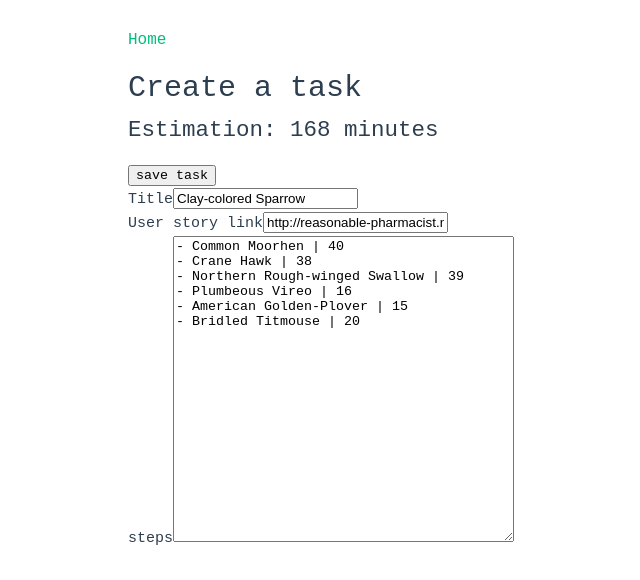
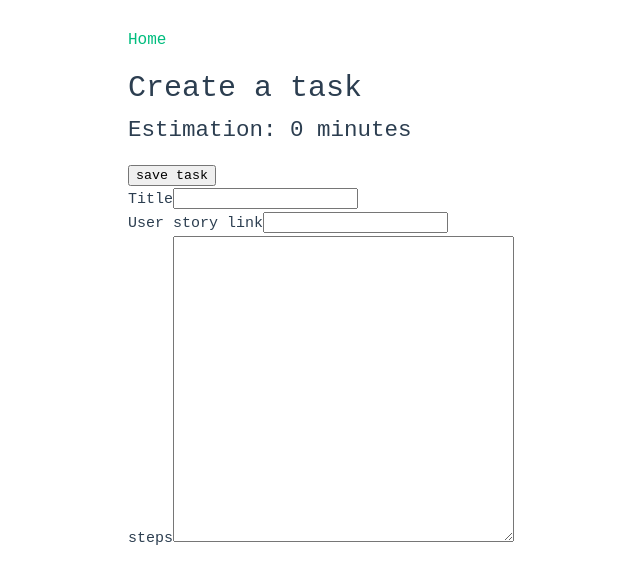
Before and after one commit to jcalixte/failwell, a Vue app: page /new-task in a window 1280 px wide. Shown: the top 580 px of the page, without its empty margins (319-959 px from the left). Built offline with nearby package versions, Linux system fonts and the light colour scheme; a web font is replaced by a local one.

Commit message:
remove fixture for task and steps

```diff
--- a/src/modules/task/components/NewTaskForm.vue
+++ b/src/modules/task/components/NewTaskForm.vue
@@ -1,9 +1,8 @@
 <script setup lang="ts">
 import { createUuid } from '@/shared/create-uuid'
-import { faker } from '@faker-js/faker'
 import { computed, ref } from 'vue'
 import { useRouter } from 'vue-router'
-import { createStepFixture } from '../models/step.fixture'
+import type { Stepable } from '../interfaces/stepable'
 import { Task } from '../models/task'
 import { useTaskStore } from '../stores/useTask.store'
 import StepInput from './StepInput.vue'
@@ -13,13 +12,11 @@ const router = useRouter()
 
 const id = createUuid()
 
-const title = ref(faker.animal.bird())
-const link = ref(faker.internet.url())
-const steps = ref(
-  Array.from({ length: Math.floor(Math.random() * 10) }, () =>
-    createStepFixture()
-  )
-)
+const title = ref('')
+const link = ref('')
+
+const steps = ref<Stepable[]>([])
+
 const totalEstimation = computed(() =>
   steps.value.map((step) => step.estimation).reduce((a, b) => a + b, 0)
 )
```
Also changed, not shown: package.json (+5 -2 lines), 1 other file (tests, documents, lock files or other folders).
